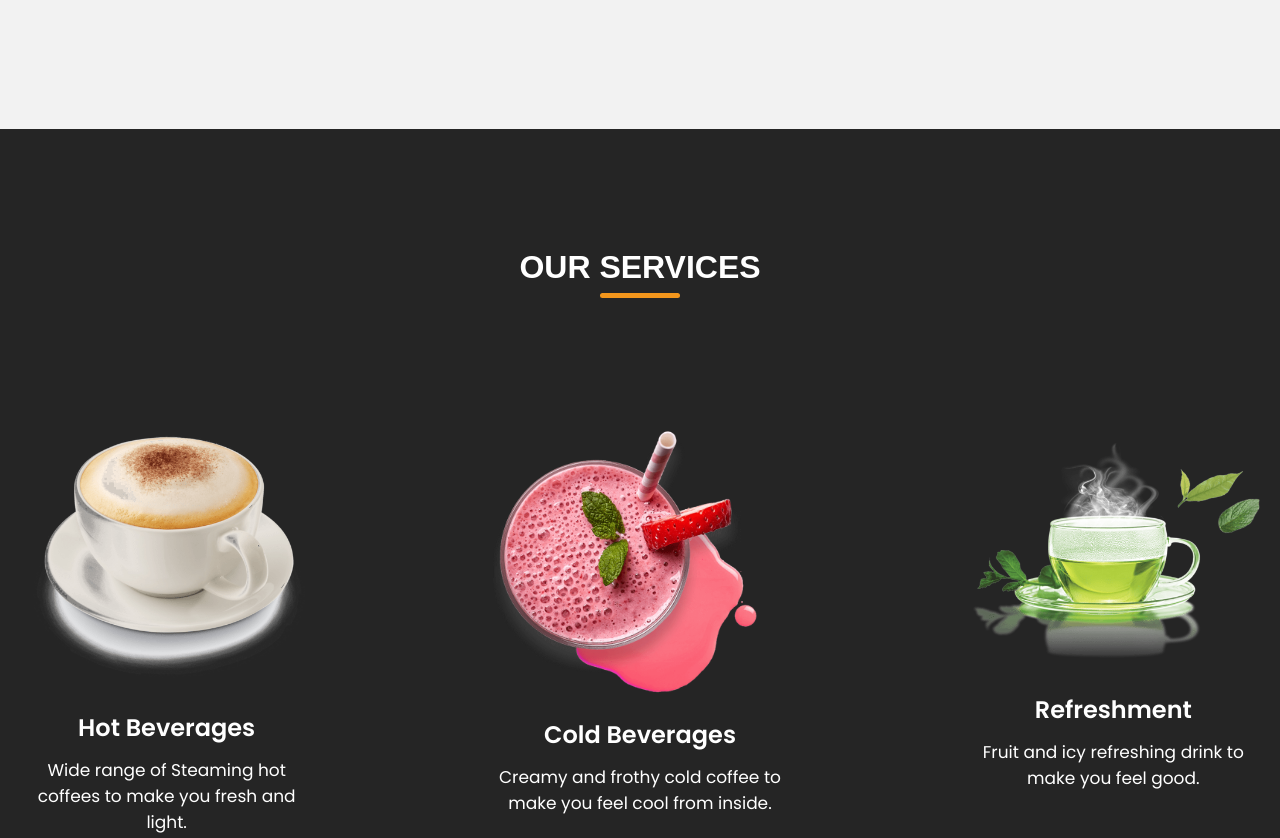
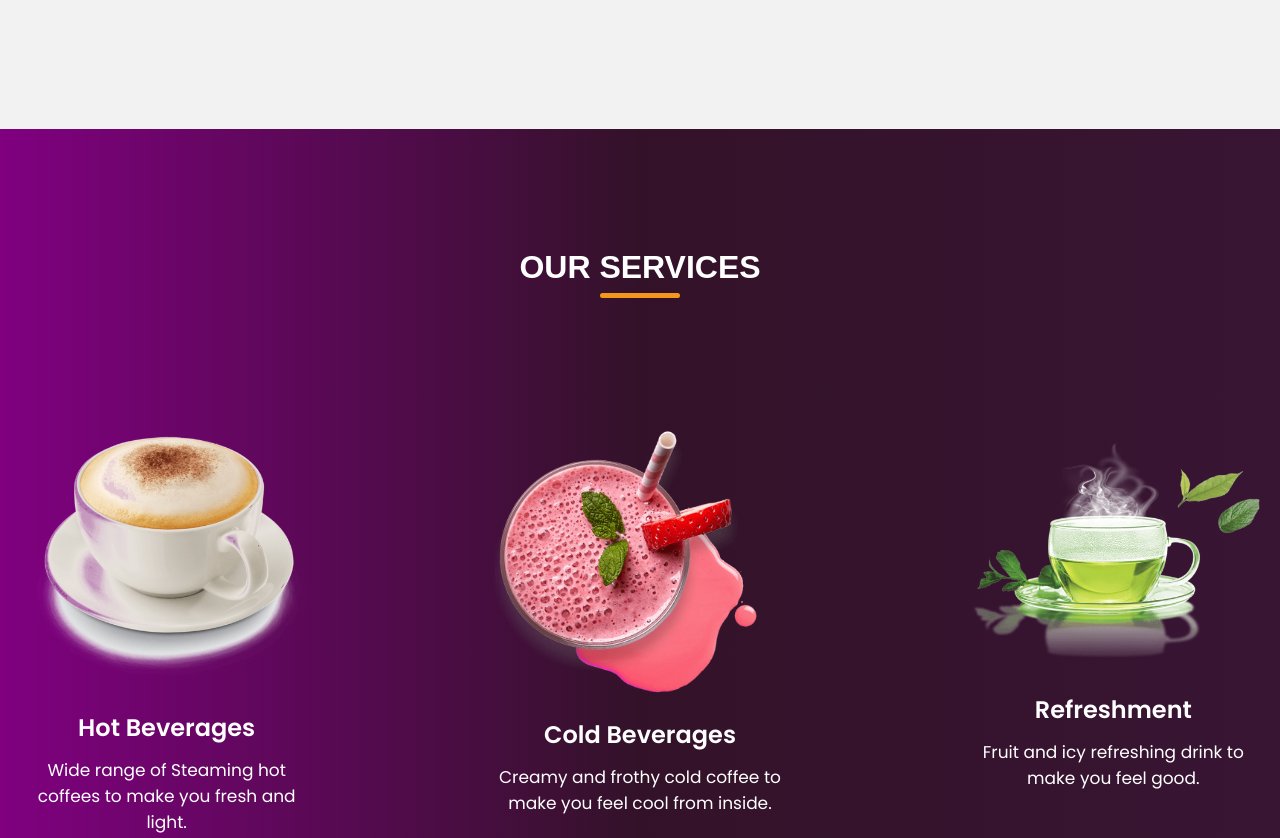
Before and after one commit to faizan-mati/Coffee, a plain HTML site: page index.html in a window 1280 px wide. Shown: the part 1380-2218 px from the top of the page. Drawn offline with nearby package versions, Linux system fonts and the light colour scheme.

Commit message:
Update style.css

```diff
--- a/style.css
+++ b/style.css
@@ -13,7 +13,7 @@
     /* Colors */
     --primary-color: linear-gradient(to right, rgb(56, 21, 51), rgb(51, 18, 41), purple);
     --secondary-color: #f3961c;
-    --dark-color: #252525;
+    --dark-color:linear-gradient(to left, rgb(56, 21, 51), rgb(51, 18, 41), purple);
     --white-color: #fff;
     --light-gray-color: #f2f2f2;
 
```
